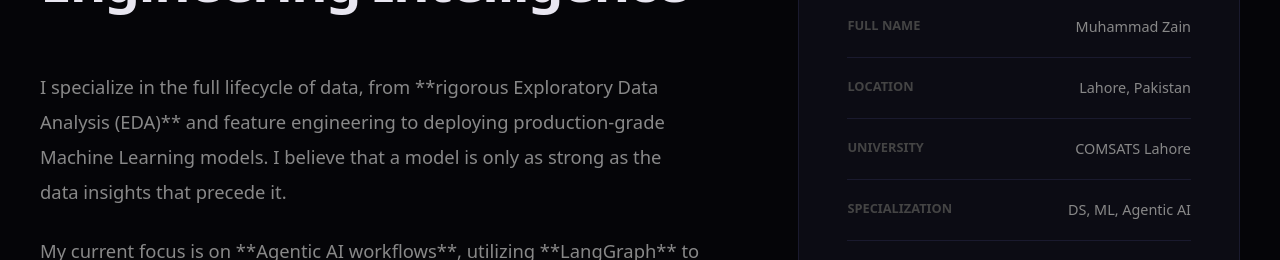
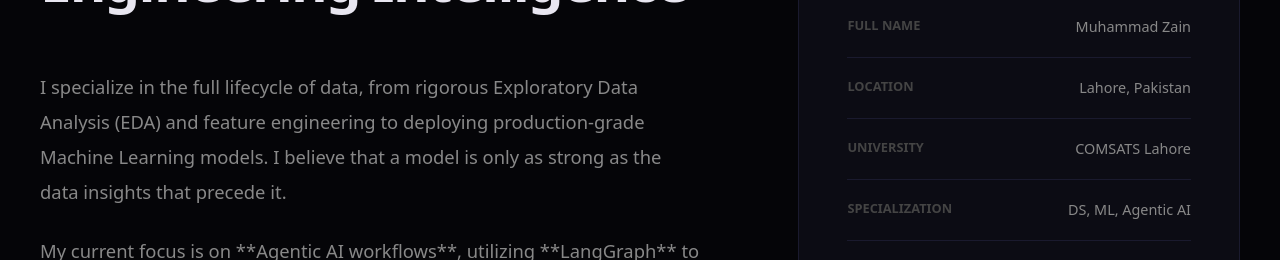
Before and after one commit to Zainch032/Portfolio, a React (Vite) app: page / in a window 1280 px wide. Shown: the part 1095-1355 px from the top of the page. Built offline with nearby package versions, Linux system fonts and the light colour scheme.

Commit message:
Added changes

```diff
--- a/src/App.jsx
+++ b/src/App.jsx
@@ -543,8 +543,8 @@ export default function Portfolio() {
                   marginBottom: "1.5rem",
                 }}
               >
-                I specialize in the full lifecycle of data, from **rigorous
-                Exploratory Data Analysis (EDA)** and feature engineering to
+                I specialize in the full lifecycle of data, from rigorous
+                Exploratory Data Analysis (EDA) and feature engineering to
                 deploying production-grade Machine Learning models. I believe
                 that a model is only as strong as the data insights that precede
                 it.
```
